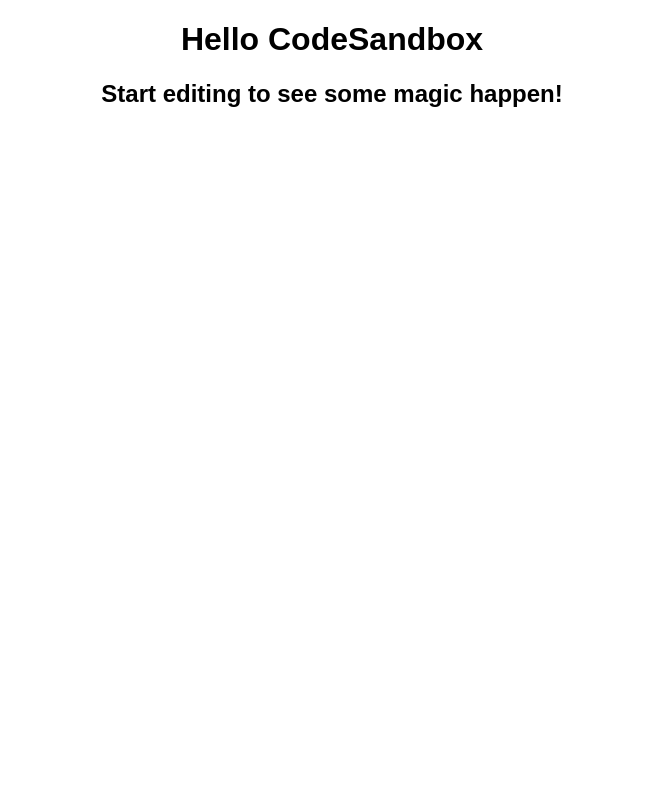
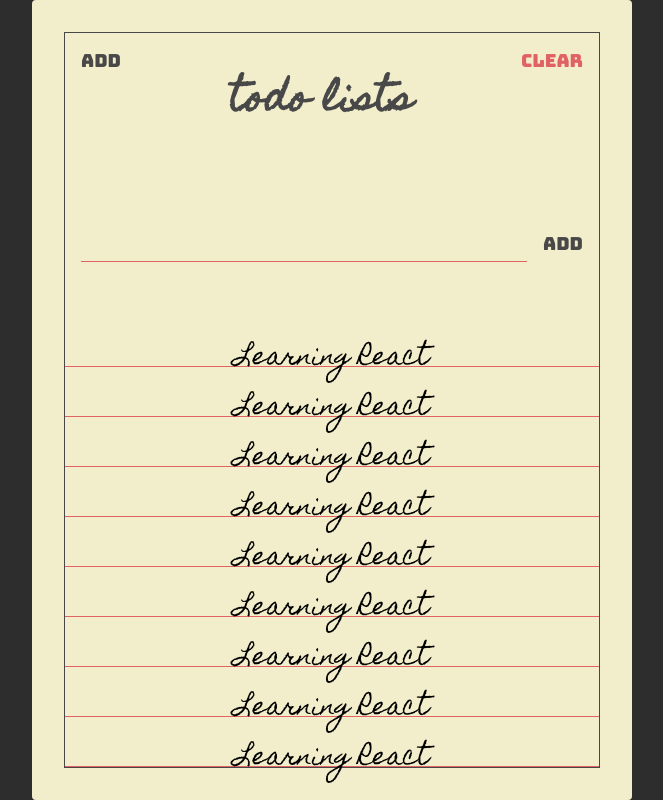
Before and after one commit to nauval-droid/React-TodoList, a React (Create React App) app: page / in a window 1280 px wide. Shown: the whole page, without its empty margins (308-971 px from the left). Built offline with nearby package versions, Linux system fonts and the light colour scheme.

Commit message:
html to react

```diff
--- a/public/index.html
+++ b/public/index.html
@@ -1,16 +1,22 @@
 <!DOCTYPE html>
 <html lang="en">
-
   <head>
-	<meta charset="utf-8">
-	<meta name="viewport" content="width=device-width, initial-scale=1, shrink-to-fit=no">
-	<meta name="theme-color" content="#000000">
+    <meta charset="utf-8" />
+    <meta
+      name="viewport"
+      content="width=device-width, initial-scale=1, shrink-to-fit=no"
+    />
+    <meta name="theme-color" content="#000000" />
     <!--
       manifest.json provides metadata used when your web app is added to the
       homescreen on Android. See https://developers.google.com/web/fundamentals/engage-and-retain/web-app-manifest/
     -->
-	<link rel="manifest" href="%PUBLIC_URL%/manifest.json">
-	<link rel="shortcut icon" href="%PUBLIC_URL%/favicon.ico">
+    <link rel="manifest" href="%PUBLIC_URL%/manifest.json" />
+    <link rel="shortcut icon" href="%PUBLIC_URL%/favicon.ico" />
+    <link
+      href="https://fonts.googleapis.com/css2?family=Bungee&family=Homemade+Apple&display=swap"
+      rel="stylesheet"
+    />
     <!--
       Notice the use of %PUBLIC_URL% in the tags above.
       It will be replaced with the URL of the `public` folder during the build.
@@ -39,5 +45,4 @@
       To create a production bundle, use `npm run build` or `yarn build`.
     -->
   </body>
-
 </html>
--- a/src/App.js
+++ b/src/App.js
@@ -3,9 +3,51 @@
 
 export default function App() {
   return (
-    <div className="App">
-      <h1>Hello CodeSandbox</h1>
-      <h2>Start editing to see some magic happen!</h2>
+    <div class="container">
+      <div class="frame">
+        <section class="header">
+          <button class="header-btn main-black-color">Add</button>
+          <h1 class="header-title">Todo Lists</h1>
+          <button class="header-btn main-red-color">Clear</button>
+        </section>
+
+        <section class="add">
+          <form action="" class="add-form">
+            <input type="text" class="add-input" />
+            <button class="add-btn main-black-color">Add</button>
+          </form>
+        </section>
+
+        <section class="todos">
+          <div class="todo">
+            <span class="todo-text">Learning React</span>
+          </div>
+          <div class="todo">
+            <span class="todo-text">Learning React</span>
+          </div>
+          <div class="todo">
+            <span class="todo-text">Learning React</span>
+          </div>
+          <div class="todo">
+            <span class="todo-text">Learning React</span>
+          </div>
+          <div class="todo">
+            <span class="todo-text">Learning React</span>
+          </div>
+          <div class="todo">
+            <span class="todo-text">Learning React</span>
+          </div>
+          <div class="todo">
+            <span class="todo-text">Learning React</span>
+          </div>
+          <div class="todo">
+            <span class="todo-text">Learning React</span>
+          </div>
+          <div class="todo">
+            <span class="todo-text">Learning React</span>
+          </div>
+        </section>
+      </div>
     </div>
   );
 }
--- a/src/styles.css
+++ b/src/styles.css
@@ -2,3 +2,157 @@
   font-family: sans-serif;
   text-align: center;
 }
+
+* {
+  box-sizing: border-box;
+}
+
+:root {
+  --main-red-color: #e06262;
+  --main-black-color: #484848;
+}
+
+.main-red-color {
+  color: var(--main-red-color);
+}
+
+.main-black-color {
+  color: var(--main-black-color);
+}
+
+html {
+  font-size: 10px;
+}
+
+body {
+  display: flex;
+  justify-content: center;
+  align-content: center;
+  align-items: center;
+  background-color: #2d2d2d;
+  height: 100vh;
+}
+
+body,
+html {
+  padding: 0;
+  margin: 0;
+  font-family: -apple-system, BlinkMacSystemFont, "Segoe UI", Roboto, Oxygen,
+    Ubuntu, Cantarell, "Open Sans", "Helvetica Neue", sans-serif;
+}
+
+.container {
+  width: 600px;
+  height: 800px;
+  background-color: #f2eecb;
+  border-radius: 4px;
+  padding: 32px;
+}
+
+.frame {
+  border: 1px solid var(--main-black-color);
+  height: 100%;
+
+  display: flex;
+  flex-direction: column;
+  justify-content: space-between;
+}
+
+.header {
+  display: flex;
+  align-items: flex-start;
+}
+
+.header-title {
+  flex: 1;
+  text-align: center;
+  font-size: 3.6rem;
+  font-family: "homemade apple", sans-serif;
+  text-transform: lowercase;
+  color: var(--main-black-color);
+}
+
+.header-btn {
+  font-size: 1.8rem;
+  font-family: "bungee", sans-serif;
+  cursor: pointer;
+
+  padding: 16px;
+  background: unset;
+  border: unset;
+  outline: unset;
+}
+
+.header-btn.main-red-color:active {
+  text-shadow: 1px 1px 2px var(--main-red-color);
+}
+
+.header-btn.main-black-color:active {
+  text-shadow: 1px 1px 2px var(--main-black-color);
+}
+
+.add {
+  padding: 16px;
+}
+
+.add-form {
+  display: flex;
+  align-items: center;
+}
+
+.add-input {
+  background: unset;
+  border: unset;
+  padding: 0 64px;
+
+  flex: 1;
+
+  border-bottom: 1px solid var(--main-red-color);
+  outline: unset;
+
+  font-family: "homemade apple", sans-serif;
+  font-size: 16px;
+  text-transform: lowercase;
+}
+
+.add-btn {
+  font-size: 1.8rem;
+  font-family: "bungee", sans-serif;
+
+  padding: 16px;
+  padding-right: unset;
+  border: unset;
+  background: unset;
+  cursor: pointer;
+  outline: unset;
+}
+
+.add-btn.main-black-color:active {
+  text-shadow: 1px 1px 2px var(--main-black-color);
+}
+
+.todos {
+  display: flex;
+  flex-direction: column;
+}
+
+.todo {
+  position: relative;
+
+  flex: 1 0 auto;
+  text-align: center;
+
+  min-height: 34px;
+  margin: 16px 0 0;
+  font-family: "homemade apple", sans-serif;
+  font-size: 24px;
+
+  border-bottom: 1px solid var(--main-red-color);
+}
+
+.todo-text {
+  position: absolute;
+
+  left: 50%;
+  transform: translate(-50%);
+}
```
Also changed, not shown: package.json (+9 -4 lines). Lines whose indentation alone changed are shown as unchanged.
